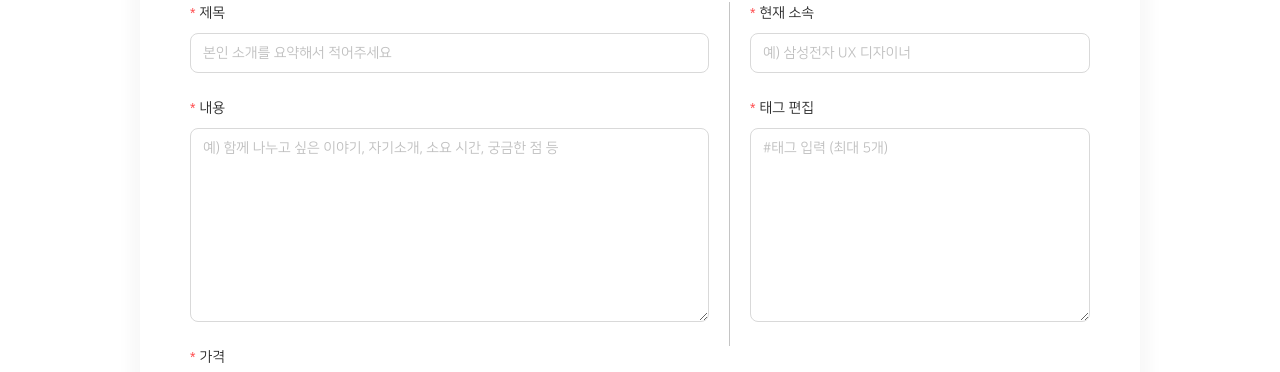
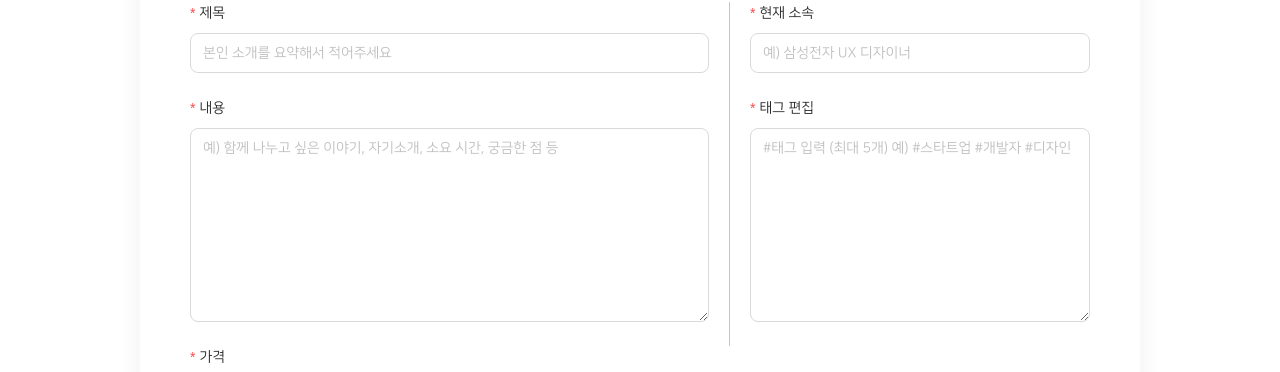
Before and after one commit to TheStarkor/timeshare, a React (Create React App) app: page /post/1/new in a window 1280 px wide. Shown: the part 220-592 px from the top of the page. Built offline with nearby package versions, Linux system fonts and the light colour scheme.

Commit message:
예시 추가

```diff
--- a/src/pages/Post/new.js
+++ b/src/pages/Post/new.js
@@ -79,7 +79,7 @@ const PostNew = () => {
                 <Input placeholder="예) 삼성전자 UX 디자이너" />
               </Form.Item>
               <Form.Item label="태그 편집" name="tags" rules={[{ required: true, message: '내용을 입력해 주세요!' }]}>
-                <Input.TextArea rows={isMobile ? 3 : 8} placeholder="#태그 입력 (최대 5개)" />
+                <Input.TextArea rows={isMobile ? 3 : 8} placeholder="#태그 입력 (최대 5개) 예) #스타트업 #개발자 #디자인" />
               </Form.Item>
             </div>
           </div>
```
